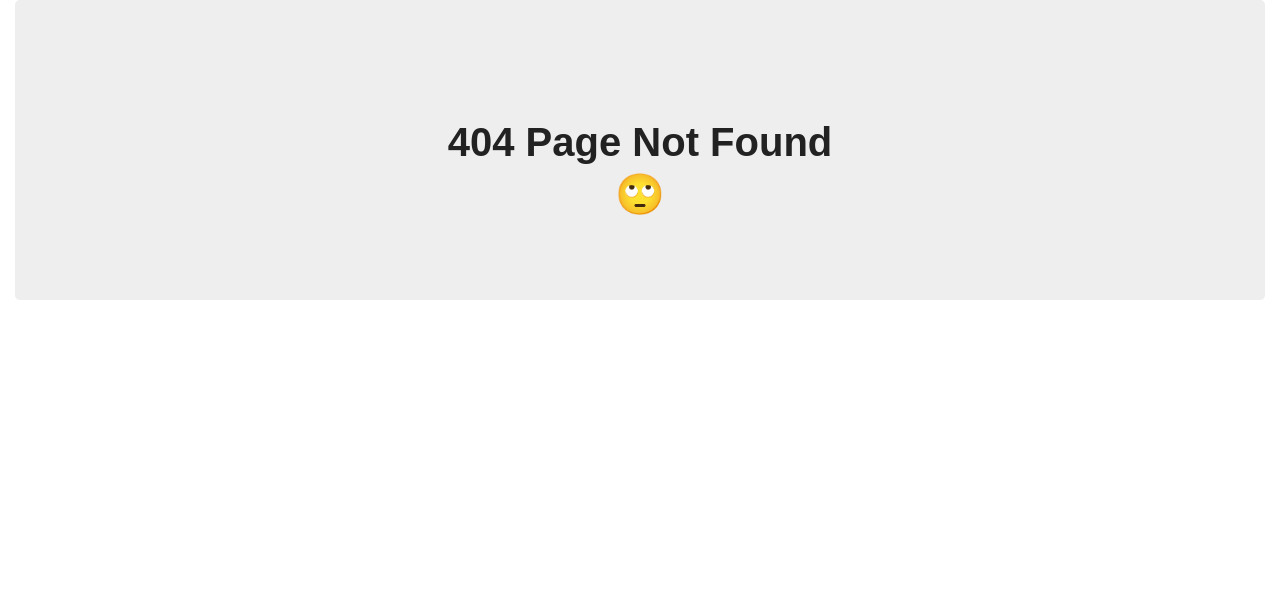
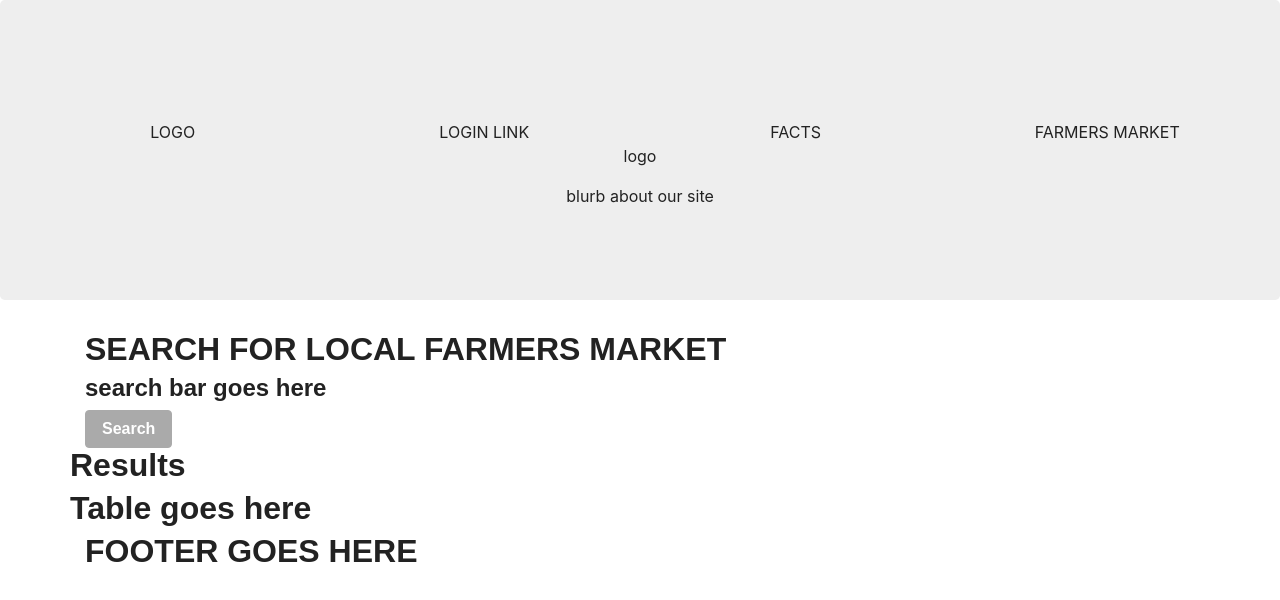
Before and after one commit to Jdusang1/Worthy-Origin, a React (Create React App) app in the folder client/: page /farmers-markets in a window 1280 px wide. Before the commit this address had no page. Shown: the top 600 px of the page. Built offline with nearby package versions, Linux system fonts and the light colour scheme; a web font is replaced by a local one.

Commit message:
farmers markets page skeleton

```diff
--- a/client/src/App.js
+++ b/client/src/App.js
@@ -1,8 +1,8 @@
 import React from "react";
 import { BrowserRouter as Router, Route, Switch } from "react-router-dom";
 import Home from "./pages/Home"
-import Books from "./pages/Books";
-import Detail from "./pages/Detail";
+import FarmersMarkets from "./pages/FarmersMarkets";
+import Facts from "./pages/Facts";
 import NoMatch from "./pages/NoMatch";
 import Nav from "./components/Nav";
 
@@ -15,9 +15,15 @@ function App() {
           <Route exact path={["/", "/home"]}>
             <Home />
           </Route>
-          <Route exact path="/books/:id">
 
+          <Route exact path="/farmers-markets">
+            <FarmersMarkets />
           </Route>
+
+          <Route exact path="/facts">
+            <Facts />
+          </Route>
+
           <Route>
             <NoMatch />
           </Route>
--- /dev/null
+++ b/client/src/pages/FarmersMarkets.js
@@ -0,0 +1,58 @@
+import React from "react";
+import {Container, Col, Row, Button} from "reactstrap"
+import Jumbotron from "../components/Jumbotron";
+
+const Home = () => {
+
+  return (
+    <>
+      <Jumbotron>
+      <Row>
+        <Col>
+          LOGO
+        </Col>
+        <Col>
+          LOGIN LINK
+        </Col>
+        <Col>
+          FACTS
+        </Col>
+        <Col>
+          FARMERS MARKET
+        </Col>
+      </Row>
+      <Row>
+        <Col>
+          <p>logo</p>
+          <p>blurb about our site</p>
+        </Col>
+      </Row>
+      </Jumbotron>
+
+    <Container>
+      <div>
+        <h2>SEARCH FOR LOCAL FARMERS MARKET</h2>
+        <h4>search bar goes here</h4>
+        <Button>Search</Button>
+      </div>
+
+      <div>
+        <Row>
+          <h2>Results</h2>
+        </Row>
+        <Row>
+          <h2>Table goes here</h2>
+        </Row>
+      </div>
+
+      <div>
+        <h2>FOOTER GOES HERE</h2>
+      </div>
+    </Container>
+    </>
+  )
+
+
+}
+
+export default Home;
```
Also changed, not shown: client/src/pages/Facts.js (added).
